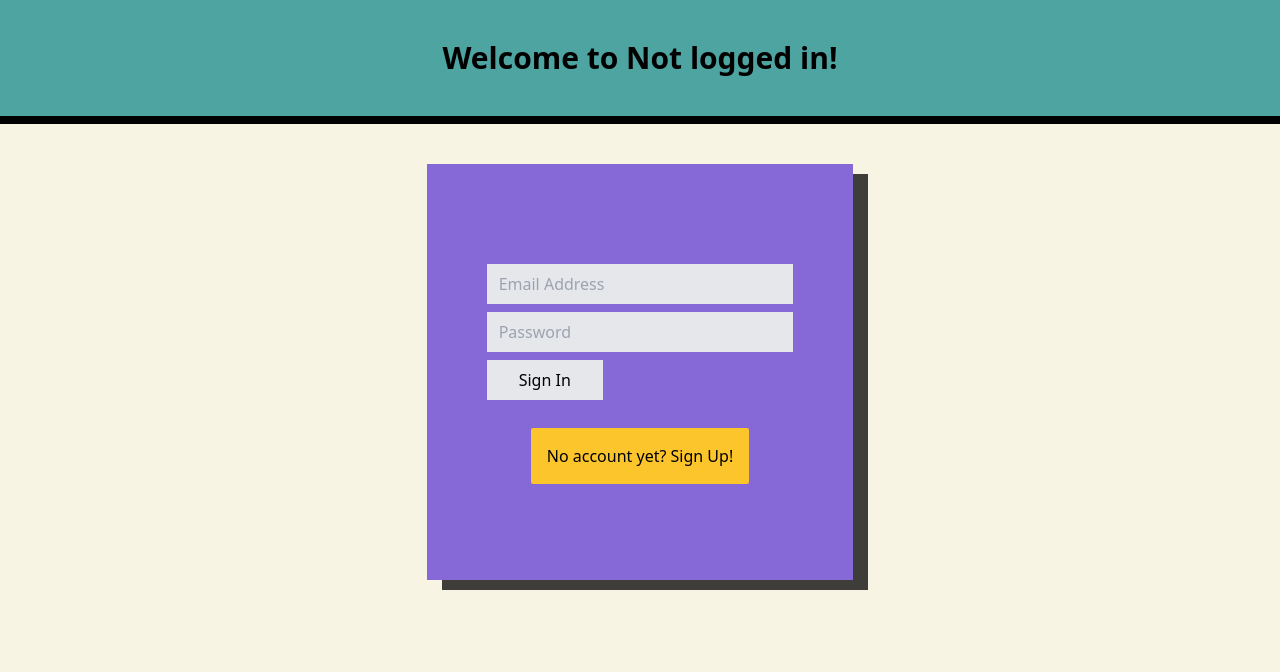
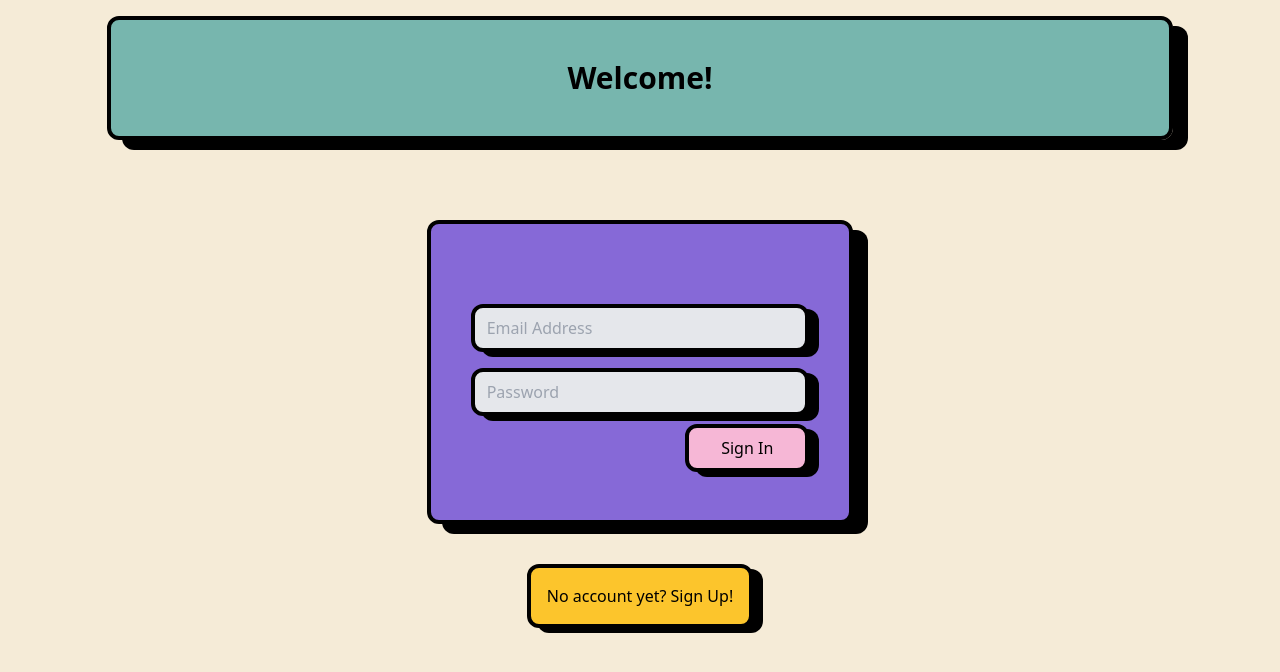
Before and after one commit to christ-offer/fastapi-supabase-htmx-playground, a FastAPI app: page /auth in a window 1280 px wide. Shown: the top 672 px of the page. Run offline with FastAPI, Linux system fonts and the light colour scheme; parts of the project's set-up code (start-up, migrations or seed data) failed here and were passed over; some libraries are stand-ins or nearby versions.

Commit message:
some brutalism for yall

```diff
--- a/templates/auth.html
+++ b/templates/auth.html
@@ -7,7 +7,7 @@
   <div x-show="tab === 'signup'" class="grid">
     {% include "partials/auth/signup/signup.html" %}
     <a
-      class="m-auto bg-brutalyellow p-4 mb-4 rounded-sm"
+      class="m-auto bg-brutalyellow p-4 mb-4 rounded-xl border-black border-4 shadow-brutalsmall"
       :class="{ 'active': tab === 'signin' }"
       @click.prevent="tab = 'signin'"
       href="#"
@@ -18,7 +18,7 @@
   <div x-show="tab === 'signin'" class="grid">
     {% include "partials/auth/signin/signin.html" %}
     <a
-      class="m-auto bg-brutalyellow p-4 mb-4 rounded-sm"
+      class="m-auto bg-brutalyellow p-4 mb-4 rounded-xl border-black border-4 shadow-brutalsmall"
       :class="{ 'active': tab === 'signup' }"
       @click.prevent="tab = 'signup'"
       href="#"
--- a/templates/base.html
+++ b/templates/base.html
@@ -23,10 +23,12 @@
               brutalyellow: "#fcc52c",
               clifford: "#da373d",
               brutalpurple: "#8669d7",
-              antiquepaper: "#f8f4e3",
+              antiquepaper: "#f5ebd7",
+              brutalpink: "#f6b7d6",
             },
             boxShadow: {
-              brutal: "15px 10px 0px 0px rgba(0,0,0,0.75)",
+              brutal: "15px 10px 0px 0px rgba(0,0,0,1)",
+              brutalsmall: "10px 5px 0px 0px rgba(0,0,0,1)",
             },
           },
         },
@@ -36,13 +38,11 @@
   </head>
   <body class="bg-antiquepaper grid grid-cols-12">
     <header
-      class="col-start-1 col-end-13 bg-brutalgreen border-b-black border-b-8 py-10"
+      class="mt-4 col-start-2 col-end-12 bg-brutalgreen/75 border-black border-4 shadow-brutal rounded-xl py-10"
     >
-      <h1 class="text-3xl font-bold text-center">Welcome to {{ title }}!</h1>
+      <h1 class="text-3xl font-bold text-center">Welcome!</h1>
     </header>
-    <main
-      class="col-start-5 col-end-9 main bg-brutalpurple p-10 mt-10 shadow-brutal"
-    >
+    <main class="col-start-5 col-end-9 main">
       {% block content %} {% endblock content %}
     </main>
   </body>
--- a/templates/partials/auth/signin/signin.html
+++ b/templates/partials/auth/signin/signin.html
@@ -1,18 +1,21 @@
-<form class="p-5">
+<form
+  class="grid bg-brutalpurple p-10 mt-10 shadow-brutal rounded-xl border-4 border-black mb-10 pt-20"
+>
+  <form>
     <input
-    class="mb-2 w-full px-3 py-2 bg-gray-200"
+      class="mb-4 w-full px-3 py-2 bg-gray-200 rounded-xl border-4 border-black shadow-brutalsmall"
       type="email"
       name="email"
       placeholder="Email Address"
     />
     <input
-    class="mb-2 w-full px-3 py-2 bg-gray-200"
+      class="mb-2 w-full px-3 py-2 bg-gray-200 rounded-xl border-4 border-black shadow-brutalsmall"
       type="password"
       name="password"
       placeholder="Password"
     />
     <button
-    class="mb-2 px-8 py-2 bg-gray-200"
+      class="mb-2 px-8 py-2 bg-brutalpink place-self-end w-fit rounded-xl border-4 border-black shadow-brutalsmall"
       hx-post="/signin"
       hx-swap="none"
       hx-on:htmx:after-request="window.location.href = '/'"
@@ -20,3 +23,4 @@
       Sign In
     </button>
   </form>
+</form>
--- a/templates/partials/auth/signup/signup.html
+++ b/templates/partials/auth/signup/signup.html
@@ -1,18 +1,20 @@
-<form class="p-5">
+<form
+  class="grid bg-brutalpurple p-10 mt-10 shadow-brutal rounded-xl border-4 border-black mb-10 pt-20"
+>
   <input
-    class="mb-2 w-full px-3 py-2 bg-gray-200"
+    class="mb-4 w-full px-3 py-2 bg-gray-200 rounded-xl border-4 border-black shadow-brutalsmall"
     type="email"
     name="email"
     placeholder="Email Address"
   />
   <input
-    class="mb-2 w-full px-3 py-2 bg-gray-200"
+    class="mb-2 w-full px-3 py-2 bg-gray-200 rounded-xl border-4 border-black shadow-brutalsmall"
     type="password"
     name="password"
     placeholder="Password"
   />
   <button
-    class="mb-2 px-8 py-2 bg-antiquepaper"
+    class="mb-2 px-8 py-2 bg-brutalpink place-self-end w-fit rounded-xl border-4 border-black shadow-brutalsmall"
     hx-post="/signup"
     hx-target=".content"
   >
```
Also changed, not shown: templates/index.html (+15 -9 lines). Lines whose indentation alone changed are shown as unchanged.
